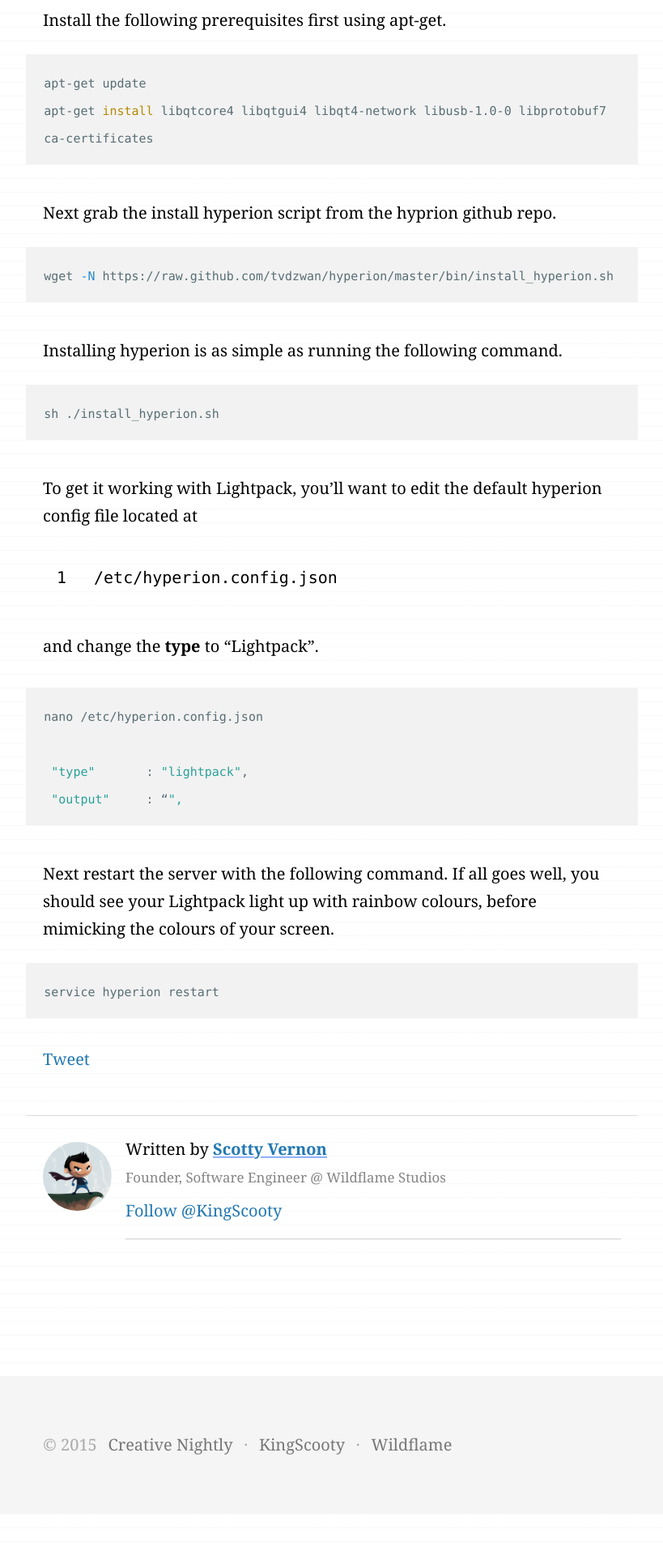
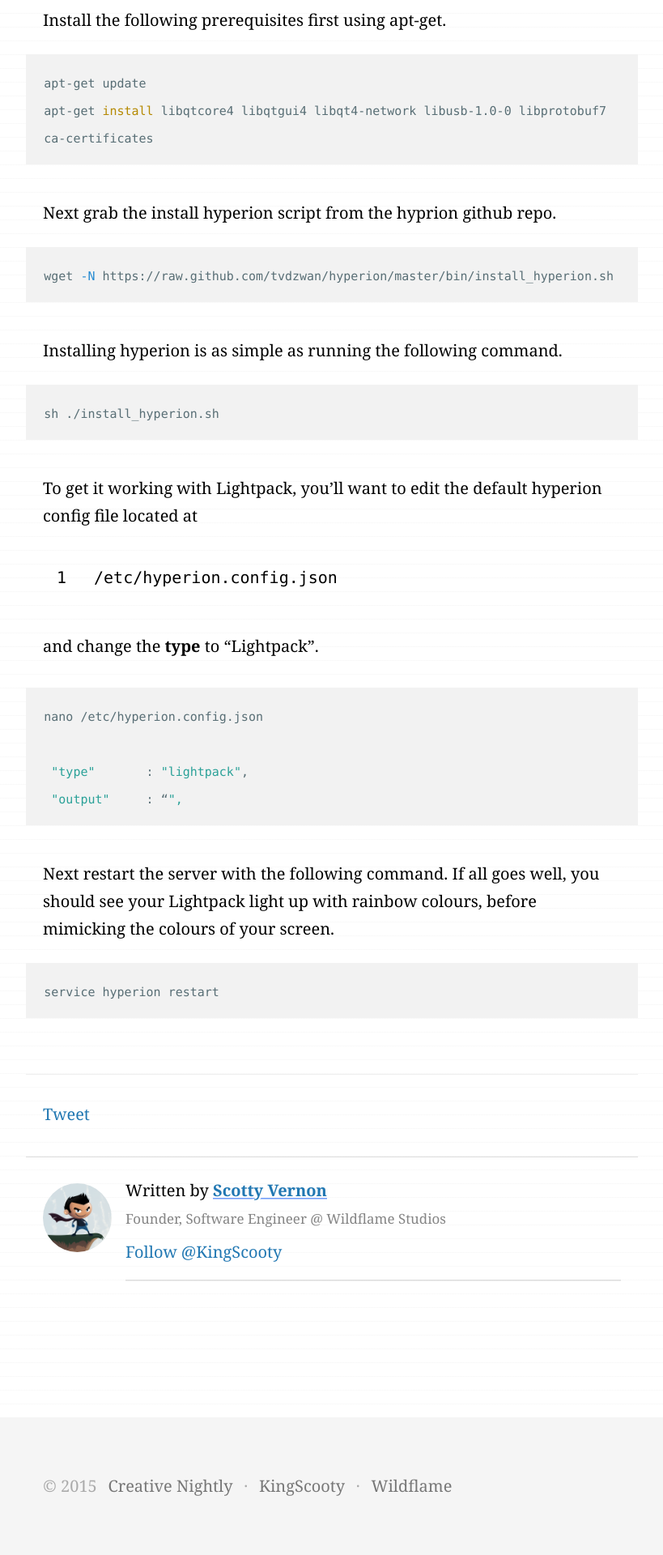
Before and after one commit to KingScooty/creativenightly.com, a Jekyll site: the page built from _posts/2014-07-22-setting-up-hyperion-on-a-raspberry-pi-for-use-with-lightpack.md, in a window 1280 px wide. Shown: the part 953-2873 px from the top of the page at 81% size, without its empty margins (230-1049 px from the left). Built offline with Jekyll 4.4.1, drawn with Linux system fonts in a browser that asks for light colours; comment, search, counter and statistics services are not loaded; before the commit the page ends 2822 px from its top, so only the background shows below that.

Commit message:
Refactor of author block with hrs.

```diff
--- a/_layouts/post.html
+++ b/_layouts/post.html
@@ -25,11 +25,16 @@
 
     <section class="content-block__body">
       {{ content }}
-      {% include _social.html %}
     </section>
 
+    <hr>
+
+    <aside class="content-block__aside">
+      {% include _social.html %}
+    </aside>
+
     <footer class="content-block__footer">
-      <address class="content-author media-object">
+      <address class="content-block__author media-object">
         <hr class="dark seperator seperator--tight">
         {% if page.author.image %}
           <!-- <img src="/images/{{ page.author.image }}"> -->
--- a/assets/stylesheets/main.css
+++ b/assets/stylesheets/main.css
@@ -671,6 +671,17 @@
     padding-left: 3%;
     padding-right: 3%; }
 
+.content-block__author .seperator:last-child {
+  margin-bottom: 2rem; }
+@media screen and (min-width: 640px) {
+  .content-block__author .seperator {
+    padding-top: 1rem;
+    padding-bottom: 1rem; }
+    .content-block__author .seperator:first-child {
+      margin-top: 1rem; } }
+.content-block__author .fine-print {
+  color: #848484; }
+
 .meta address {
   display: inline; }
 
@@ -696,14 +707,6 @@
   @media screen and (min-width: 600px) {
     .media-object {
       text-align: left; } }
-  .media-object .seperator:first-child {
-    margin-top: 2rem; }
-  .media-object .seperator:last-child {
-    margin-bottom: 2rem; }
-  @media screen and (min-width: 640px) {
-    .media-object .seperator {
-      padding-top: 1rem;
-      padding-bottom: 1rem; } }
 
 .media-object__image {
   display: block;
@@ -721,9 +724,6 @@
   @media screen and (max-width: 640px) {
     .media-object .follow {
       margin-top: 0; } }
-
-.media-object .fine-print {
-  color: #848484; }
 
 .site-footer {
   padding: 4rem 0;
```
Also changed, not shown: assets/_scss/modules/_content-block.scss (+19 -0 lines), assets/_scss/modules/_media-object.scss (+16 -43 lines).
